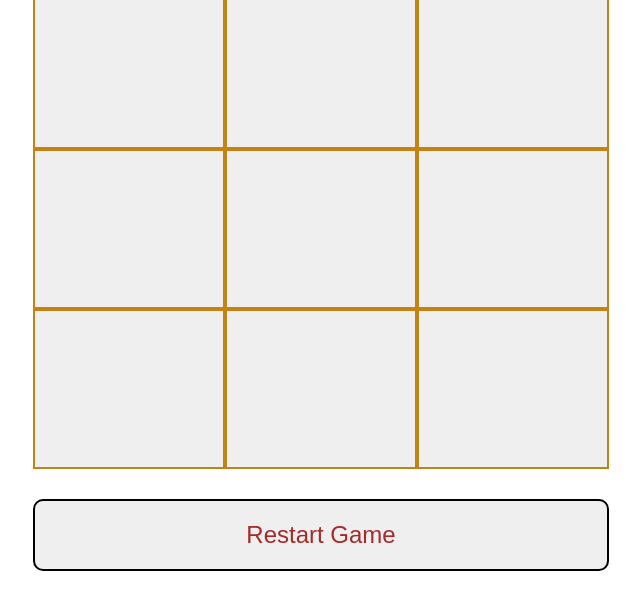
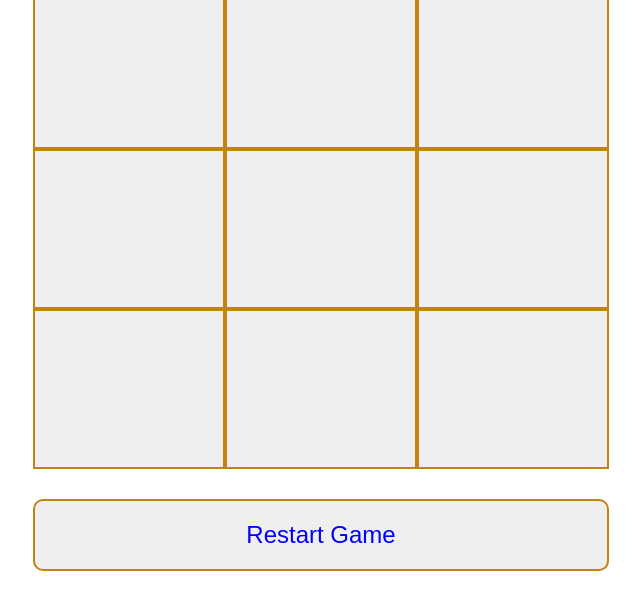
Before and after one commit to PrgrmrHarshShukla/Tic-Tac-Toe-Game, a React app in the folder tic-tac-toe/: page / in a window 1280 px wide. Shown: the part 122-732 px from the top of the page, without its empty margins (319-959 px from the left). Built offline with nearby package versions, Linux system fonts and the light colour scheme.

Commit message:
fix: colors

```diff
--- a/tic-tac-toe/src/components/App.css
+++ b/tic-tac-toe/src/components/App.css
@@ -26,8 +26,8 @@
 }
 
 .restart {
-  border: 2px solid black;
-  color: brown;
+  border: 2px solid rgb(194, 131, 21);
+  color: blue;
   font-size: 3vh;
   height: 9vh;
   margin-top: 30px;
```
